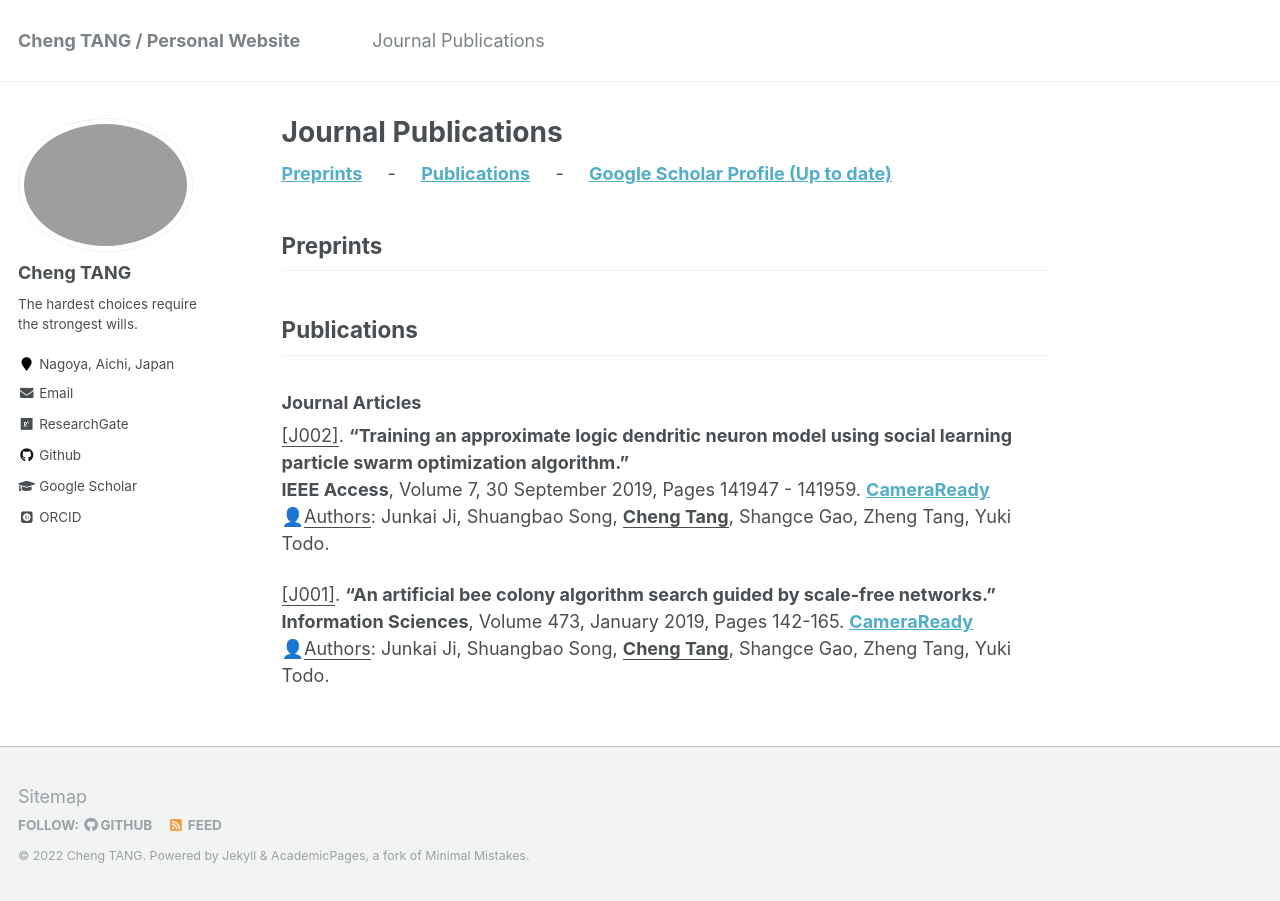
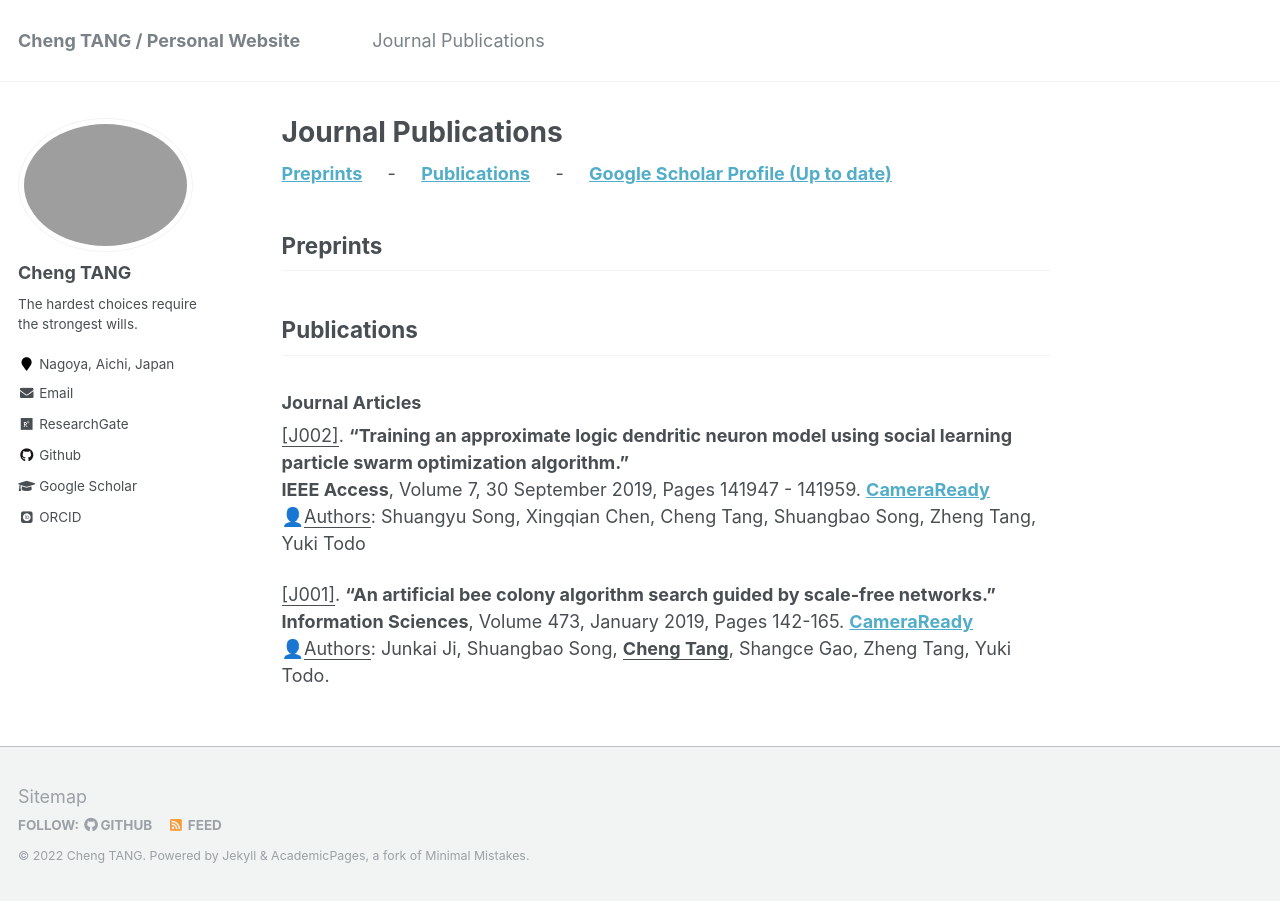
Before and after one commit to ChengTANG-AI/chengtang-ai.github.io, a Jekyll site: the page built from _pages/JournalPublications.md, in a window 1280 px wide. Built offline with Jekyll 4.4.1, drawn with Linux system fonts in a browser that asks for light colours; some web fonts are replaced.

Commit message:
Update JournalPublications.md

```diff
--- a/_pages/JournalPublications.md
+++ b/_pages/JournalPublications.md
@@ -33,7 +33,7 @@ Publications
 
 <u>[J002]</u>. **"Training an approximate logic dendritic neuron model using social learning particle swarm optimization algorithm."**
 **IEEE Access**, Volume 7, 30 September 2019, Pages 141947 - 141959. **[CameraReady](https://doi.org/10.1109/ACCESS.2019.2944682)**
-👤<u>Authors</u>: Junkai Ji, Shuangbao Song, **<u>Cheng Tang</u>**, Shangce Gao, Zheng Tang, Yuki Todo.
+👤<u>Authors</u>: Shuangyu Song, Xingqian Chen, Cheng Tang, Shuangbao Song, Zheng Tang, Yuki Todo
 
 <u>[J001]</u>. **"An artificial bee colony algorithm search guided by scale-free networks."**
 **Information Sciences**, Volume 473, January 2019, Pages 142-165. **[CameraReady](https://doi.org/10.1016/j.ins.2018.09.034)**
```
